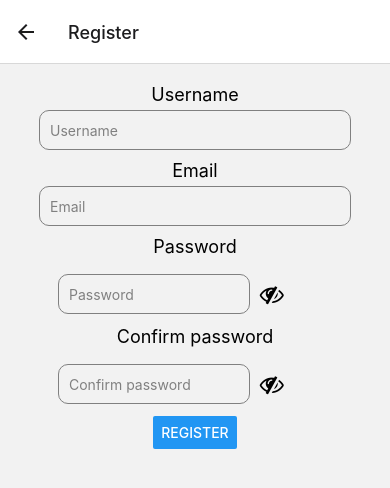
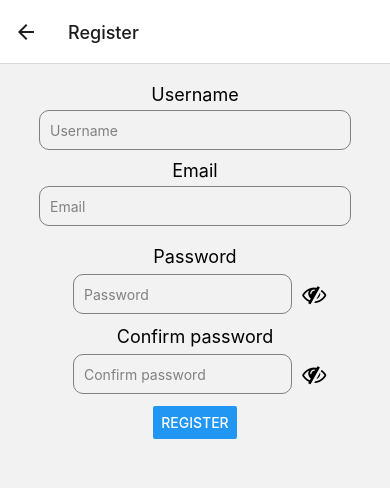
Before and after one commit to rubengomes8/HappyMouth, a React Native app: screen /Register in a window 390 px wide. Shown: the top 488 px of the page. Built offline with nearby package versions, Linux system fonts and the light colour scheme.

Commit message:
update register screen

```diff
--- a/src/components/PasswordInput.js
+++ b/src/components/PasswordInput.js
@@ -1,9 +1,23 @@
-import React, { useState } from "react";
-import { View, TextInput, TouchableOpacity, StyleSheet } from "react-native";
+import React from "react";
+import {
+  View,
+  TextInput,
+  Text,
+  TouchableOpacity,
+  StyleSheet,
+} from "react-native";
 import Icon from "react-native-vector-icons/FontAwesome";
 
-const PasswordInput = ( { placeholder, password, setPassword, isPasswordVisible, setPasswordVisible }) => {
+const PasswordInput = ({
+  placeholder,
+  password,
+  setPassword,
+  isPasswordVisible,
+  setPasswordVisible,
+}) => {
   return (
+    <View style={styles.container}>
+      <Text style={styles.label}>{placeholder}</Text>
       <View style={styles.inputContainer}>
         <TextInput
           style={styles.input}
@@ -15,7 +29,9 @@ const PasswordInput = ( { placeholder, password, setPassword, isPasswordVisible,
           value={password}
         />
         <TouchableOpacity
-        onPress={() => {setPasswordVisible(!isPasswordVisible)}}
+          onPress={() => {
+            setPasswordVisible(!isPasswordVisible);
+          }}
           style={styles.eyeIcon}
         >
           <View
@@ -31,18 +47,26 @@ const PasswordInput = ( { placeholder, password, setPassword, isPasswordVisible,
           </View>
         </TouchableOpacity>
       </View>
+    </View>
   );
 };
-
 const styles = StyleSheet.create({
+  container: {
+    marginTop: 10,
+  },
+  label: {
+    fontSize: 18,
+    marginBottom: 5,
+    textAlign: "center"
+  },
   inputContainer: {
     flexDirection: "row",
     alignItems: "center",
     borderColor: "gray",
-    margin: 10,
+    marginLeft: 30,
   },
   input: {
-    width: "70%",
+    width: "80%",
     height: 40,
     borderColor: "gray",
     borderWidth: 1,
--- a/src/screens/RegisterScreen.js
+++ b/src/screens/RegisterScreen.js
@@ -3,13 +3,26 @@ import { View, Text, TextInput, StyleSheet, Button } from "react-native";
 import PasswordInput from "../components/PasswordInput.js";
 import { registerUser } from "../api/authApi.js";
 
+const checkIsEmailValid = (email) => {
+  const emailPattern = /^[A-Z0-9._%+-]+@[A-Z0-9.-]+\.[A-Z]{2,}$/i;
+  return emailPattern.test(email);
+};
+
 const RegisterScreen = () => {
   const [username, setUsername] = useState("");
-  const [email, setEmail] = useState("");
   const [password, setPassword] = useState("");
   const [isPasswordVisible, setPasswordVisible] = useState(false);
   const [passwordConfirmation, setPasswordConfirmation] = useState("");
-  const [isPasswordConfirmationVisible, setPasswordConfirmationVisible] = useState(false);
+  const [isPasswordConfirmationVisible, setPasswordConfirmationVisible] =
+    useState(false);
+
+  // EMAIL
+  const [email, setEmail] = useState("");
+  const [isEmailValid, setIsEmailValid] = useState(true);
+  const handleEmailChange = (text) => {
+    setEmail(text);
+    setIsEmailValid(checkIsEmailValid(text));
+  };
 
   async function handleRegister() {
     try {
@@ -35,10 +48,13 @@ const RegisterScreen = () => {
         style={styles.input}
         placeholder="Email"
         placeholderTextColor="gray"
-        onChangeText={setEmail}
+        onChangeText={handleEmailChange}
         autoCapitalize="none"
       />
-      <Text style={styles.label}>Password</Text>
+      {isEmailValid ? null : (
+        <Text style={styles.errorText}>Invalid email</Text>
+      )}
+
       <PasswordInput
         placeholder="Password"
         password={password}
@@ -46,7 +62,6 @@ const RegisterScreen = () => {
         isPasswordVisible={isPasswordVisible}
         setPasswordVisible={setPasswordVisible}
       />
-      <Text style={styles.label}>Confirm password</Text>
       <PasswordInput
         placeholder="Confirm password"
         password={passwordConfirmation}
@@ -54,7 +69,9 @@ const RegisterScreen = () => {
         isPasswordVisible={isPasswordConfirmationVisible}
         setPasswordVisible={setPasswordConfirmationVisible}
       />
-      <Button title="Register" onPress={handleRegister} />
+      <View style={styles.registerButtonView}>
+        <Button title="Register" onPress={handleRegister} />
+      </View>
     </View>
   );
 };
@@ -80,4 +97,10 @@ const styles = StyleSheet.create({
     fontSize: 18,
     marginBottom: 5,
   },
+  errorText: {
+    color: "red",
+  },
+  registerButtonView: {
+    marginTop: 10,
+  }
 });
```
Lines whose indentation alone changed are shown as unchanged.
